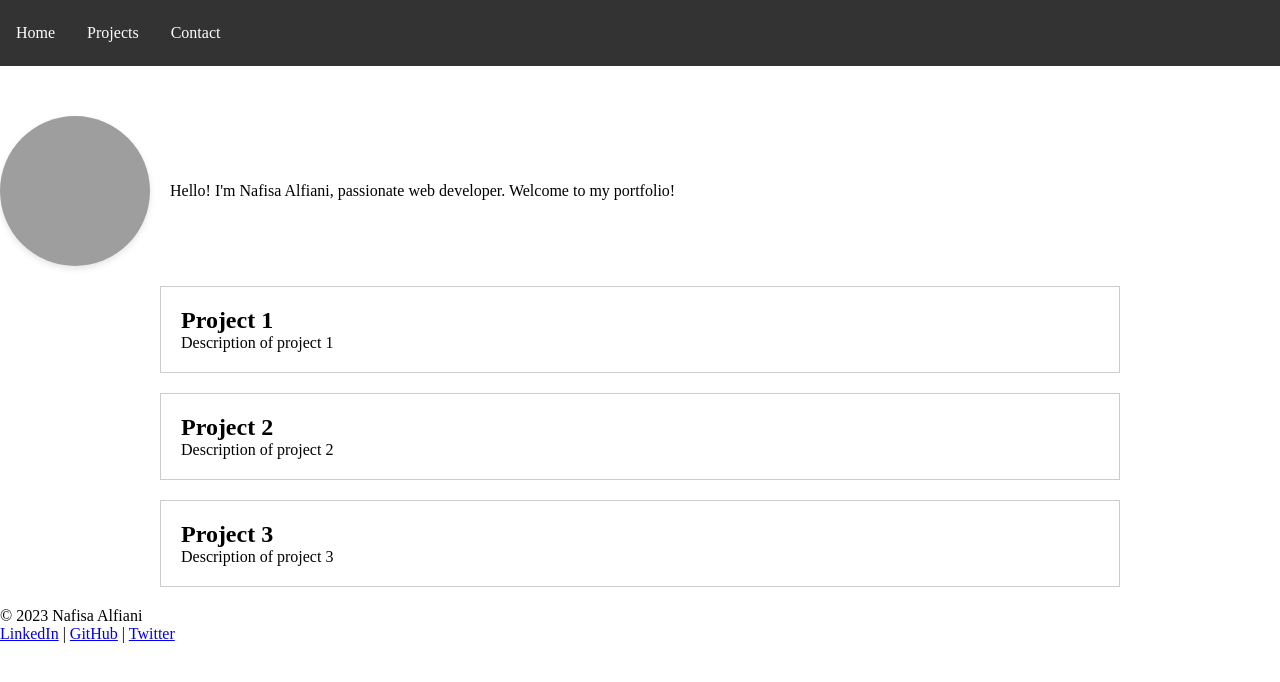
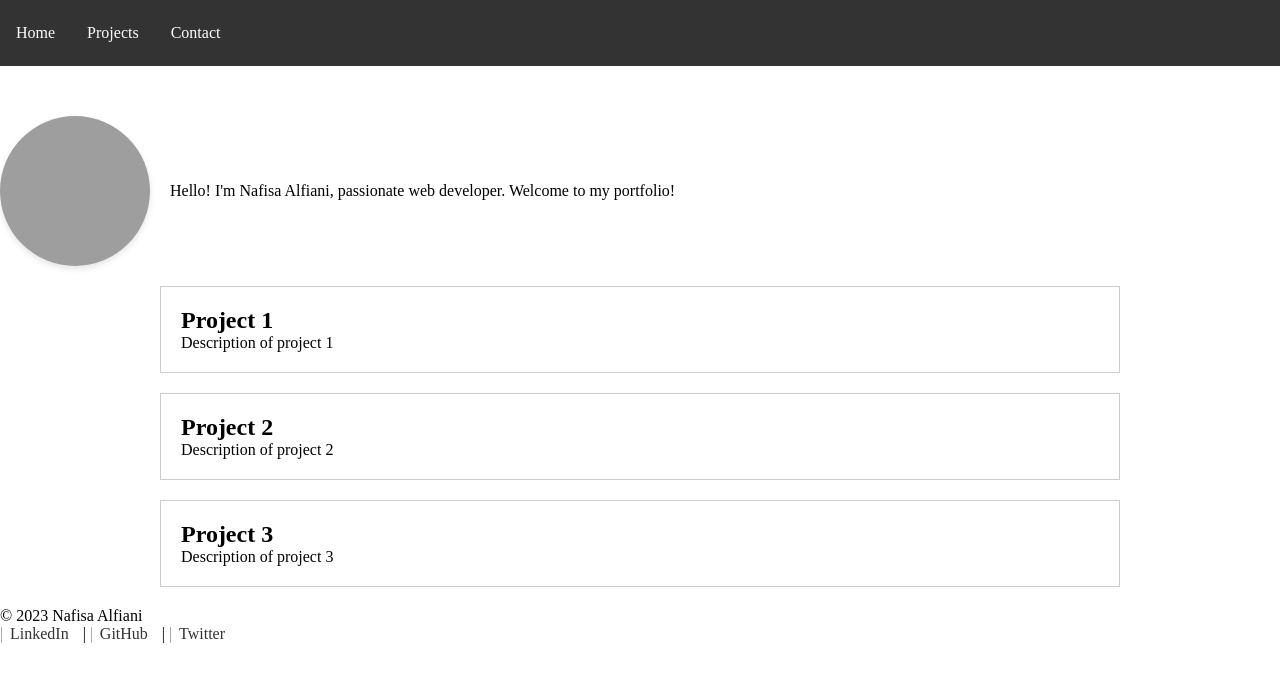
Before and after one commit to nafisalfiani/PreviewW1Q, a plain HTML site: page index.html in a window 1280 px wide. Drawn offline with Linux system fonts and the light colour scheme; grey boxes are pictures that could not be loaded.

Commit message:
quest 10

```diff
--- a/styles.css
+++ b/styles.css
@@ -46,3 +46,22 @@ article {
     margin: 20px auto;
     max-width: 75%;
 }
+
+footer p a:first-child::before {
+    content: none;
+}
+
+footer p a {
+    text-decoration: none;
+    color: #333;
+    margin: 0 10px;
+    position: relative;
+}
+
+footer p a::before {
+    content: "|";
+    margin-right: 10px;
+    opacity: 0.5;
+    position: absolute;
+    left: -10px;
+}
```
